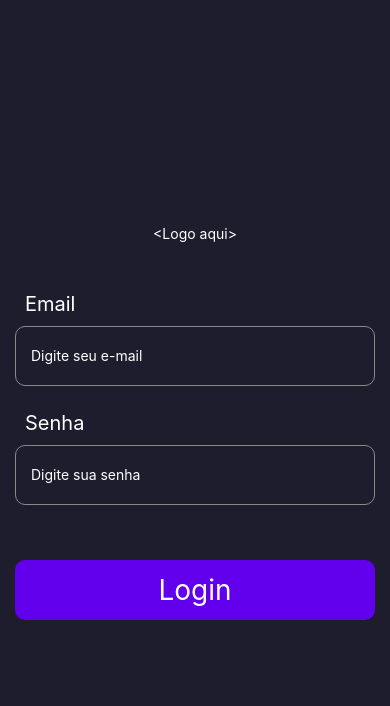
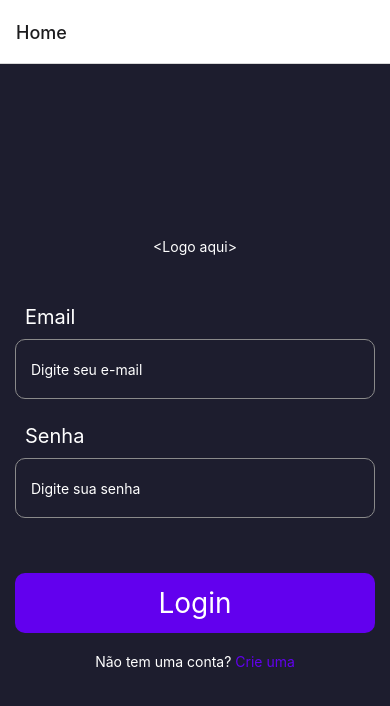
Before and after one commit to antoniohenriquep/Tasklist-app, a React Native app: screen /Home in a window 390 px wide. Shown: the top 706 px of the page. Built offline with nearby package versions, Linux system fonts and the light colour scheme.

Commit message:
feat: Instalando react-navigation

```diff
--- a/App.js
+++ b/App.js
@@ -3,11 +3,12 @@ import { View, Text, ActivityIndicator } from 'react-native';
 import api from './src/services/api';
 import Login from './src/pages/Login';
 import Signup from './src/pages/Signup';
+import StackRoutes from './src/routes/StackRoutes';
 
 export default function App()
 {
   return(
-    <Login/>
+    <StackRoutes/>
     //<Signup/>
   )
 }
--- a/package.json
+++ b/package.json
@@ -10,9 +10,13 @@
     "test": "jest"
   },
   "dependencies": {
+    "@react-navigation/native": "^6.1.10",
+    "@react-navigation/native-stack": "^6.9.18",
     "axios": "^1.6.7",
     "react": "18.2.0",
-    "react-native": "0.73.3"
+    "react-native": "0.73.3",
+    "react-native-safe-area-context": "^4.9.0",
+    "react-native-screens": "^3.29.0"
   },
   "devDependencies": {
     "@babel/core": "^7.20.0",
--- a/src/pages/Login/index.js
+++ b/src/pages/Login/index.js
@@ -1,4 +1,4 @@
-import { View,TextInput, Text, StyleSheet } from "react-native";
+import { View,TextInput, Text, StyleSheet, Pressable } from "react-native";
 import { useState } from "react";
 import SubmitButton from "../../components/SubmitButton";
 
@@ -42,6 +42,12 @@ export default function Login() {
             onPress={()=>{
                 console.log('ola')
             }}/>
+            <View style={{flexDirection:'row', marginTop:20}}>
+            <Text style={{color:'white'}}>Não tem uma conta?</Text>
+            <Pressable onPress={()=>console.log('clicou')}>
+                <Text style={{color:'#6200EE'}}> Crie uma</Text>
+            </Pressable>
+            </View>
         </View>
     );
 }
@@ -52,7 +58,7 @@ const styles = StyleSheet.create({
         backgroundColor:"#1d1d2e",
         alignItems:'center',
         justifyContent:'center',
-        padding:50
+        padding:50,
     },
     inputArea:{
         paddingTop:50
--- /dev/null
+++ b/src/routes/StackRoutes.js
@@ -0,0 +1,16 @@
+import * as React from 'react';
+import { NavigationContainer } from '@react-navigation/native';
+import { createNativeStackNavigator } from '@react-navigation/native-stack';
+import Login from '../pages/Login';
+
+const Stack = createNativeStackNavigator()
+
+export default function StackRoutes() {
+  return (
+    <NavigationContainer>
+        <Stack.Navigator>
+            <Stack.Screen name ="Home" component={Login}></Stack.Screen>
+        </Stack.Navigator>
+    </NavigationContainer>
+  );
+}
```
Also changed, not shown: 3 other files (tests, documents, lock files or other folders).
